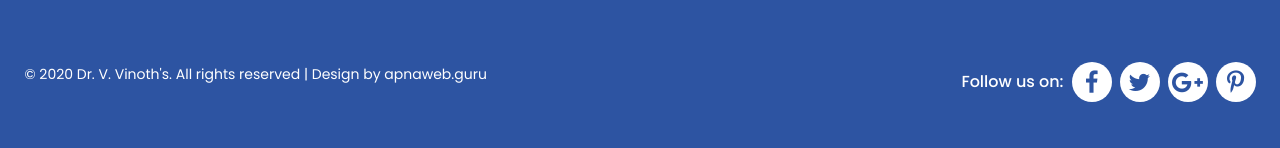
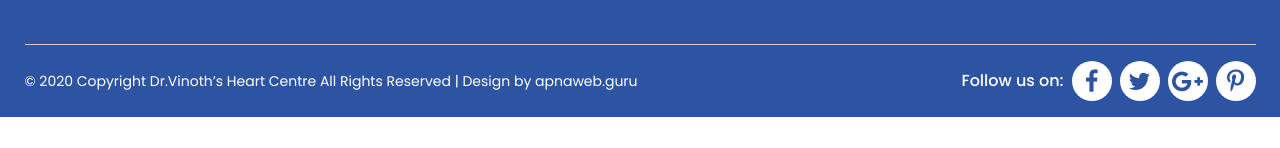
Before and after one commit to syedbaji/drvinoth, a plain HTML site: page index.html in a window 1280 px wide. Shown: the part 5912-6060 px from the top of the page. After the commit the page ends 6029 px from the top, so only its background shows below. Drawn offline with nearby package versions, Linux system fonts and the light colour scheme.

Commit message:
html fix

```diff
--- a/index.html
+++ b/index.html
@@ -699,7 +699,7 @@
             </div>
         </div>
     </section>
-    <footer class="footer-section bg-blue text-white py-sm-5">
+    <footer class="footer-section bg-blue text-white pt-sm-5 pb-lg-3">
         <div class="container">
             <div class="row py-5">
                 <div class="col-lg-3">
@@ -743,9 +743,9 @@
                         aria-hidden="false" tabindex="0"></iframe>
                 </div>
             </div>
-            <div class="col-lg-12 p-0 pt-3 d-flex flex-row flex-wrap align-items-center justify-content-between">
+            <div class="col-lg-12 p-0 pt-3 d-flex flex-row flex-wrap align-items-center justify-content-between bst-lg-1">
                 <div class="col-lg-6 p-0">
-                    <p class="text-white">© 2020 Dr. V. Vinoth's. All rights reserved | Design by
+                    <p class="text-white m-0">© 2020 Copyright Dr.Vinoth’s Heart Centre All Rights Reserved | Design by
                         <a href="http://apnaweb.guru" class="text-white"> apnaweb.guru</a>
                     </p>
                 </div>
```
